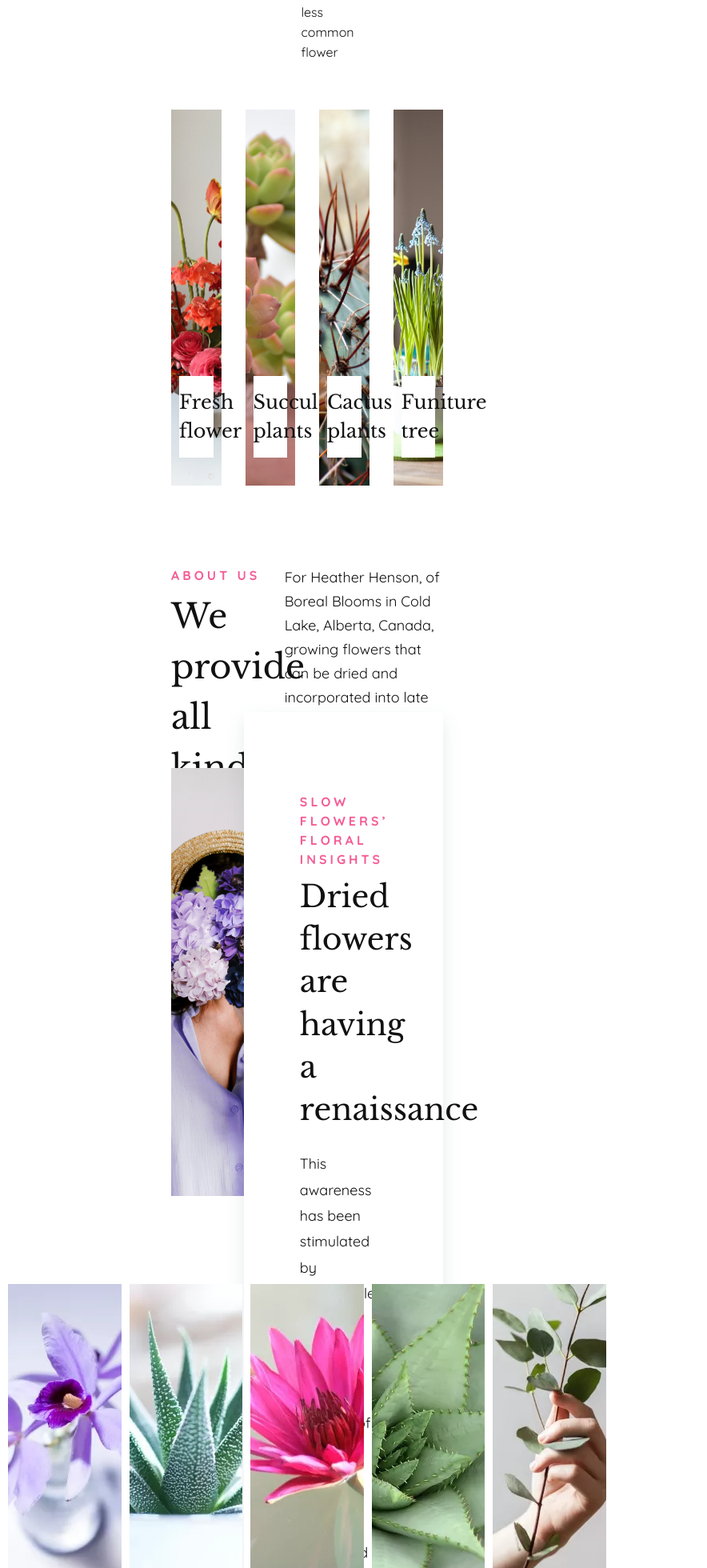
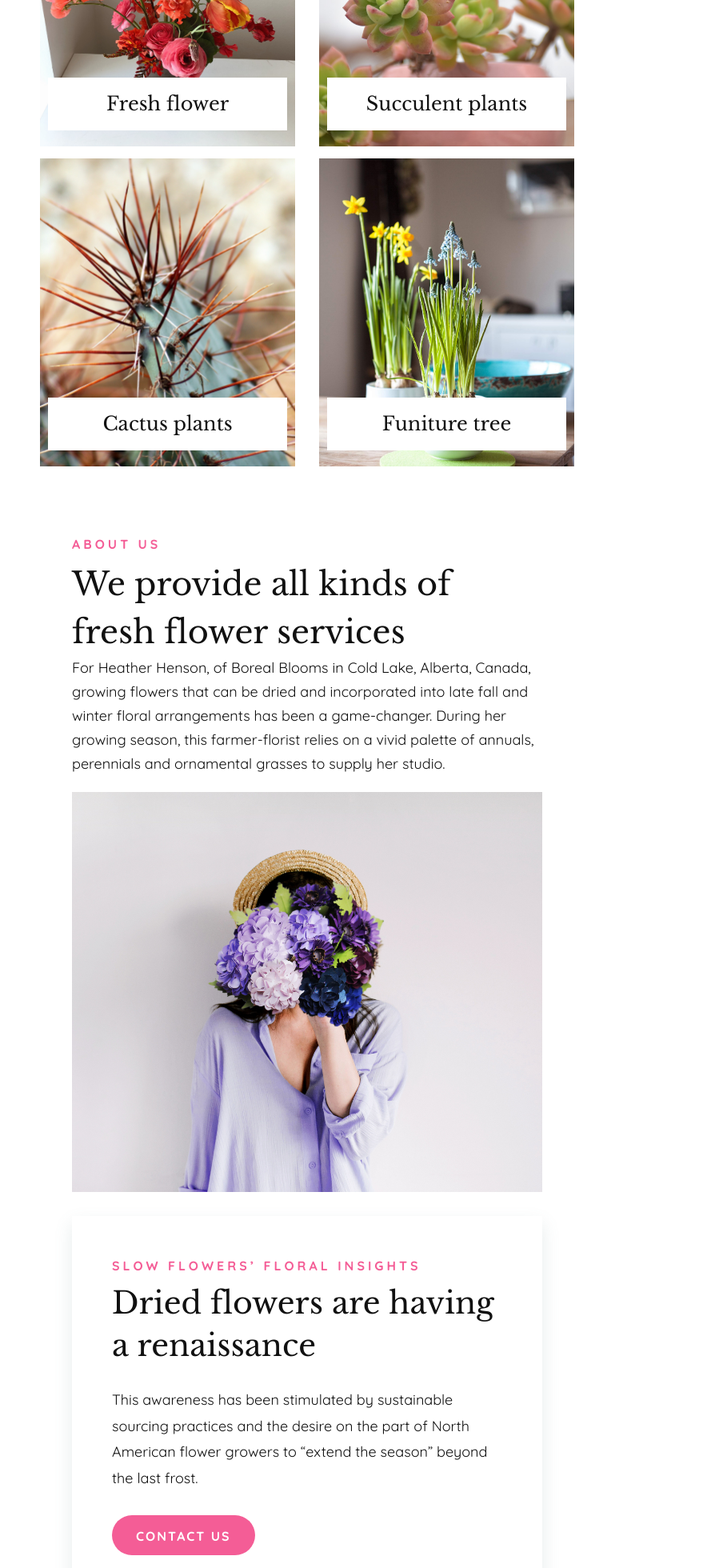
Before and after one commit to vantuan-01/florist, a React (Create React App) app: page / in a window 768 px wide. Shown: the part 820-2780 px from the top of the page at 80% size, 884 px wide, since content can reach past the window. Built offline with nearby package versions, Linux system fonts and the light colour scheme.

Commit message:
reponsive home page part 1

```diff
--- a/src/components/Footer/Footer.module.scss
+++ b/src/components/Footer/Footer.module.scss
@@ -1,5 +1,9 @@
 .footer {
     width: 100%;
+    display: flex;
+    justify-content: center;
+    align-items: center;
+    padding: 0 0.5rem;
 }
 
 .container {
@@ -51,10 +55,10 @@
 }
 
 .slogan {
+    padding: 3rem 7rem;
 }
 
 .slogan_container {
-    padding: 3rem 25rem 3rem 8rem;
     display: flex;
     justify-content: space-between;
     align-items: center;
@@ -114,7 +118,7 @@
 }
 
 .menu_link_news {
-    height: 100%;
+    width: 100%;
     padding: 5rem;
     border-left: 1px solid #ccc;
     border-right: 1px solid #ccc;
@@ -167,3 +171,162 @@
         }
     }
 }
+
+// ---------------- Break Points -----------------
+// PC
+@media (min-width: 1024px) {
+    .footer {
+        // margin-top: 10rem;
+        .container {
+            width: 155rem;
+        }
+    }
+}
+// Tablet
+@media (min-width: 769px) and (max-width: 1023px) {
+    .footer {
+        margin-top: 10rem;
+        .container {
+            width: 80rem;
+            .instagram_container {
+                flex-wrap: wrap;
+                .instagram_img {
+                    width: 48.5%;
+                    margin-bottom: 1rem;
+                    img {
+                        width: 100%;
+                    }
+                }
+            }
+            .slogan {
+                padding: 3rem 1.5rem;
+                .slogan_container {
+                    a {
+                        flex: 1;
+                    }
+                    span {
+                        width: 50%;
+                        letter-spacing: 0rem;
+                    }
+                    .slogan_icon {
+                        width: 25%;
+                        display: flex;
+                        justify-content: center;
+                        align-items: center;
+                        :not(:last-child) {
+                            margin-right: 2rem;
+                        }
+                    }
+                }
+            }
+
+            .menu_link_container {
+                margin: 1rem 2rem;
+                flex-wrap: wrap;
+                .menu_link_clo2 {
+                    width: 25%;
+                    display: flex;
+                    padding: 2rem 0;
+                    h2 {
+                        margin-bottom: 1.5rem;
+                    }
+                }
+
+                .menu_link_clo4 {
+                    width: 50%;
+                    h2 {
+                        margin-bottom: 1.5rem;
+                    }
+                    .menu_link_news {
+                        padding: 2rem 0;
+                        border: none;
+                    }
+
+                    .menu_link_address {
+                        padding: 0rem;
+                    }
+                }
+            }
+        }
+    }
+}
+// Mobile
+@media (max-width: 768px) {
+    .footer {
+        margin-top: 5rem;
+        .container {
+            width: 100%;
+            .instagram_container {
+                flex-wrap: wrap;
+                .instagram_img {
+                    width: 46%;
+                    margin-bottom: 1rem;
+                    img {
+                        width: 100%;
+                        height: 20rem;
+                    }
+                }
+                .instagram_hover {
+                    padding: 1rem 1rem 1.6rem;
+                    font-size: 2rem;
+                }
+            }
+            .slogan {
+                padding: 1.5rem 2rem;
+                .slogan_container {
+                    flex-wrap: wrap;
+                    gap: 2rem;
+                    a {
+                        img {
+                            width: 10rem;
+                        }
+                    }
+                }
+            }
+            .menu_link_container {
+                margin: 0;
+                flex-wrap: wrap;
+                .menu_link_clo2 {
+                    width: 50%;
+                    padding: 1rem 2rem;
+
+                    h2 {
+                        margin-bottom: 1rem;
+                    }
+                    ul li {
+                        list-style: none;
+                        margin-bottom: 1rem;
+                        font-size: 1.8rem;
+                    }
+                }
+
+                .menu_link_clo4 {
+                    width: 100%;
+                    padding: 1rem 2rem;
+
+                    h2 {
+                        margin-bottom: 1rem;
+                    }
+                    ul li,
+                    p {
+                        margin-bottom: 2rem;
+                    }
+                    input {
+                        height: 3rem;
+                    }
+                    .menu_link_news {
+                        padding: 0rem;
+                        border: none;
+                    }
+
+                    .menu_link_address {
+                        padding: 0rem;
+                    }
+                }
+            }
+            .copyright {
+                padding: 1rem 0;
+            }
+        }
+    }
+}
--- a/src/components/GlobalStyles/GlobalStyles.module.scss
+++ b/src/components/GlobalStyles/GlobalStyles.module.scss
@@ -102,13 +102,13 @@ html *::-webkit-scrollbar-track {
 @media (min-width: 768px) and (max-width: 1224px) {
     .container,
     .container_home {
-        width: 100rem;
+        width: 100%;
     }
 }
 // Mobile
 @media (max-width: 768px) {
     .container,
     .container_home {
-        width: 50rem;
+        width: 100%;
     }
 }
--- a/src/components/Header/Header.js
+++ b/src/components/Header/Header.js
@@ -101,7 +101,7 @@ function Header() {
                     </div>
                     <div className={styles.col_10}>
                         <div className={styles.options}>
-                            <div className={styles.options_6}>
+                            {/* <div className={styles.options_6}>
                                 <ul>
                                     {list &&
                                         list.map((item, index) => (
@@ -151,7 +151,9 @@ function Header() {
                                         log in
                                     </Link>
                                 )}
-                            </div>
+                            </div> */}
+
+                            <button>123</button>
                         </div>
                     </div>
                 </div>
--- a/src/components/Header/Header.module.scss
+++ b/src/components/Header/Header.module.scss
@@ -213,10 +213,8 @@
 // Tablet
 @media (min-width: 768px) and (max-width: 1224px) {
     .header {
-        padding: 0rem;
+        padding: 0 2rem;
         .container {
-            width: 110rem;
-            background-color: #fff;
             .options_6 {
                 margin-right: 3rem;
                 ul {
@@ -243,9 +241,12 @@
 @media (max-width: 768px) {
     .header {
         padding: 0rem;
-        height: 6rem;
+        height: 5rem;
         .container {
-            width: 40rem;
+            width: 100%;
+            .logo {
+                width: 10rem;
+            }
         }
     }
 }
--- a/src/pages/Home/Home.module.scss
+++ b/src/pages/Home/Home.module.scss
@@ -76,13 +76,15 @@
             }
             .categories {
                 width: 100%;
-                height: 47rem;
+                // height: 47rem;
                 display: flex;
                 margin-bottom: 3rem;
                 .categories_inner {
                     position: relative;
                     width: 25%;
-                    height: 100%;
+                    height: 47rem;
+
+                    // height: 100%;
                     padding: 0 1.5rem;
                     img {
                         width: 100%;
@@ -104,8 +106,7 @@
                 }
             }
             .about {
-                padding-top: 7rem;
-                padding-bottom: 7rem;
+                padding: 7rem 0;
                 .header {
                     height: 25.3rem;
                     display: flex;
@@ -142,8 +143,7 @@
                     .body_img {
                         width: 58.333%;
                         height: 53.5rem;
-                        margin-right: 15px;
-                        margin-left: 15px;
+                        margin: 0 1.5rem;
                         img {
                             width: 100%;
                             height: 100%;
@@ -199,3 +199,87 @@
         }
     }
 }
+
+// ---------------- Break Points -----------------
+// Tablet
+@media (min-width: 768px) and (max-width: 1224px) {
+    .home {
+        .carousel_container {
+            height: 30rem;
+            .carousel_inner {
+                .carousel_text {
+                    padding: 0 4rem;
+
+                    h2 {
+                        font-size: 4rem;
+                        margin-bottom: 2rem;
+                    }
+                }
+            }
+        }
+        .padding_side {
+            padding: 0 5rem;
+
+            .row {
+                .reputation {
+                    padding: 5rem 0 3rem;
+                    flex-wrap: wrap;
+                    .reputation_inner {
+                        width: 50%;
+                    }
+                }
+                .categories {
+                    display: flex;
+                    margin-bottom: 3rem;
+                    flex-wrap: wrap;
+                    .categories_inner {
+                        width: 50%;
+                        height: 40rem;
+                        padding: 0 1.5rem 1.5rem;
+                    }
+                }
+                .about {
+                    padding: 4rem;
+                    .header {
+                        height: auto;
+                        flex-wrap: wrap;
+                        margin-bottom: 2rem;
+                        .title {
+                            width: 100%;
+                            h4 {
+                                font-size: 4rem;
+                            }
+                        }
+                        .title_content {
+                            width: 100%;
+                            margin-left: 0;
+                        }
+                    }
+                    .body {
+                        width: 100%;
+                        height: auto;
+                        flex-wrap: wrap;
+                        .body_img {
+                            width: 100%;
+                            height: 50rem;
+                        }
+                        .body_content {
+                            width: 100%;
+                            margin-top: 3rem;
+
+                            .body_content_text {
+                                padding: 5rem;
+                                margin-left: 0;
+                                margin-top: 0;
+                                margin-bottom: 0;
+                            }
+                        }
+                    }
+                }
+            }
+        }
+    }
+}
+// Mobile
+@media (max-width: 768px) {
+}
```
